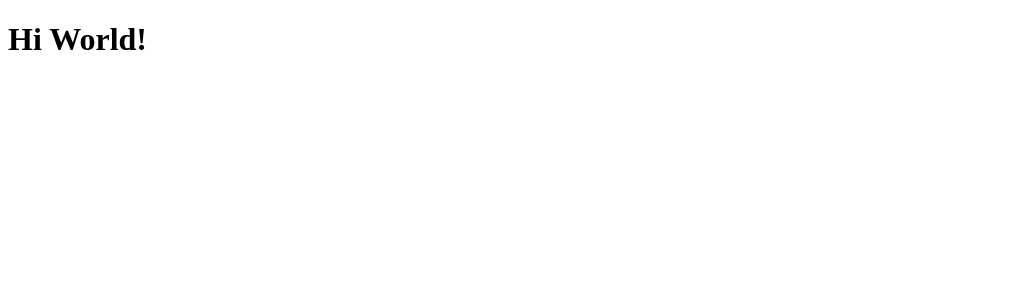
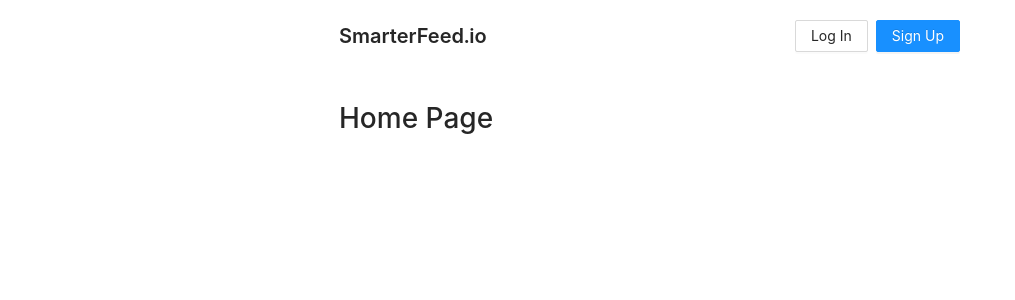
Before and after one commit to michaelmcguiness/smarterfeed-react-app, a React (Create React App) app: page / in a window 1280 px wide. Shown: the top 300 px of the page, without its empty margins (0-1015 px from the left). Built offline with nearby package versions, Linux system fonts and the light colour scheme.

Commit message:
added layout and navbar

```diff
--- a/package.json
+++ b/package.json
@@ -7,13 +7,16 @@
     "@testing-library/jest-dom": "^4.2.4",
     "@testing-library/react": "^9.3.2",
     "@testing-library/user-event": "^7.1.2",
+    "antd": "^4.4.2",
     "apollo-cache-inmemory": "^1.6.6",
     "apollo-client": "^2.6.10",
     "apollo-link-http": "^1.5.17",
     "graphql": "^15.3.0",
     "react": "^16.13.1",
     "react-dom": "^16.13.1",
-    "react-scripts": "3.4.1"
+    "react-router-dom": "^5.2.0",
+    "react-scripts": "3.4.1",
+    "styled-components": "^5.1.1"
   },
   "scripts": {
     "start": "react-scripts start",
--- a/src/App.js
+++ b/src/App.js
@@ -1,11 +1,22 @@
 import React from "react";
+import { BrowserRouter as Router, Route } from "react-router-dom";
+import "antd/dist/antd.css";
 import "./App.css";
+import Layout from "./components/Layout/Layout";
+
+import Home from "./pages/Home";
+import Login from "./pages/Login";
+import Signup from "./pages/Signup";
 
 function App() {
   return (
-    <div className="App">
-      <h1>Hi World!</h1>
-    </div>
+    <Router>
+      <Layout>
+        <Route exact path="/" component={Home} />
+        <Route exact path="/login" component={Login} />
+        <Route exact path="/signup" component={Signup} />
+      </Layout>
+    </Router>
   );
 }
 
--- /dev/null
+++ b/src/components/Layout/Layout.js
@@ -0,0 +1,36 @@
+import React from "react";
+import styled from "styled-components";
+import Menu from "./Menu";
+import { PageHeader } from "antd";
+import { Link } from "react-router-dom";
+
+const Container = styled.div`
+  max-width: 650px;
+  margin: auto;
+`;
+
+const Navbar = styled.div`
+  display: flex;
+  justify-content: space-between;
+  align-items: center;
+`;
+
+const Content = styled.div`
+  padding: 24px;
+`;
+
+const Layout = ({ children }) => {
+  return (
+    <Container>
+      <Navbar>
+        <Link to="/">
+          <PageHeader title="SmarterFeed.io" />
+        </Link>
+        <Menu />
+      </Navbar>
+      <Content>{children}</Content>
+    </Container>
+  );
+};
+
+export default Layout;
--- /dev/null
+++ b/src/components/Layout/Menu.js
@@ -0,0 +1,31 @@
+import React from "react";
+import { Button, Space } from "antd";
+import styled from "styled-components";
+import { Link } from "react-router-dom";
+
+const Container = styled.div`
+  display: flex;
+  justify-content: space-between;
+  align-items: center;
+  padding: 5px;
+`;
+
+const MyMenu = (props) => {
+  const size = "middle";
+  return (
+    <Container>
+      <Space>
+        <Link to="/login">
+          <Button size={size}>Log In</Button>
+        </Link>
+        <Link to="/signup">
+          <Button type="primary" size={size}>
+            Sign Up
+          </Button>
+        </Link>
+      </Space>
+    </Container>
+  );
+};
+
+export default MyMenu;
--- /dev/null
+++ b/src/pages/Home.js
@@ -0,0 +1,11 @@
+import React from "react";
+
+function Home() {
+  return (
+    <div>
+      <h1>Home Page</h1>
+    </div>
+  );
+}
+
+export default Home;
--- /dev/null
+++ b/src/pages/Login.js
@@ -0,0 +1,11 @@
+import React from "react";
+
+function Login() {
+  return (
+    <div>
+      <h1>Login Page</h1>
+    </div>
+  );
+}
+
+export default Login;
--- /dev/null
+++ b/src/pages/Signup.js
@@ -0,0 +1,11 @@
+import React from "react";
+
+function Signup() {
+  return (
+    <div>
+      <h1>Signup Page</h1>
+    </div>
+  );
+}
+
+export default Signup;
```
Also changed, not shown: 1 other file (tests, documents, lock files or other folders).
